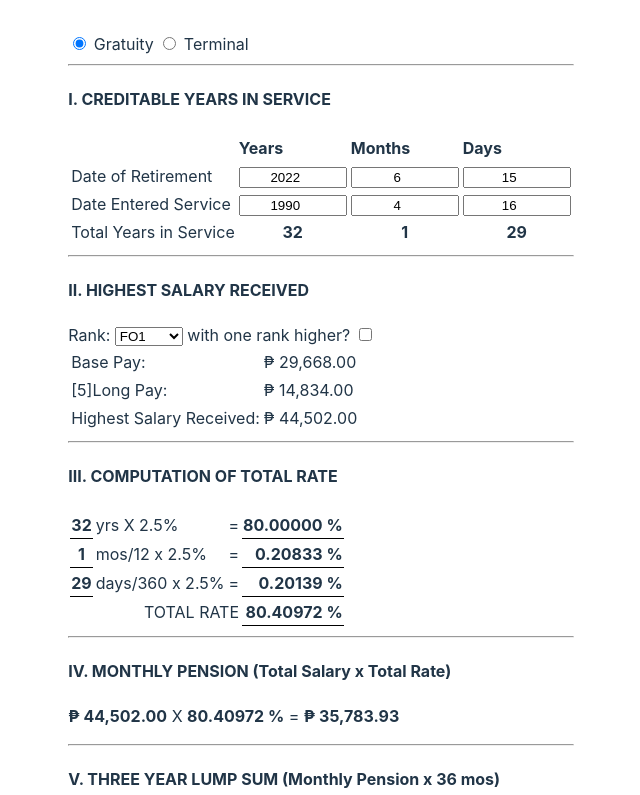
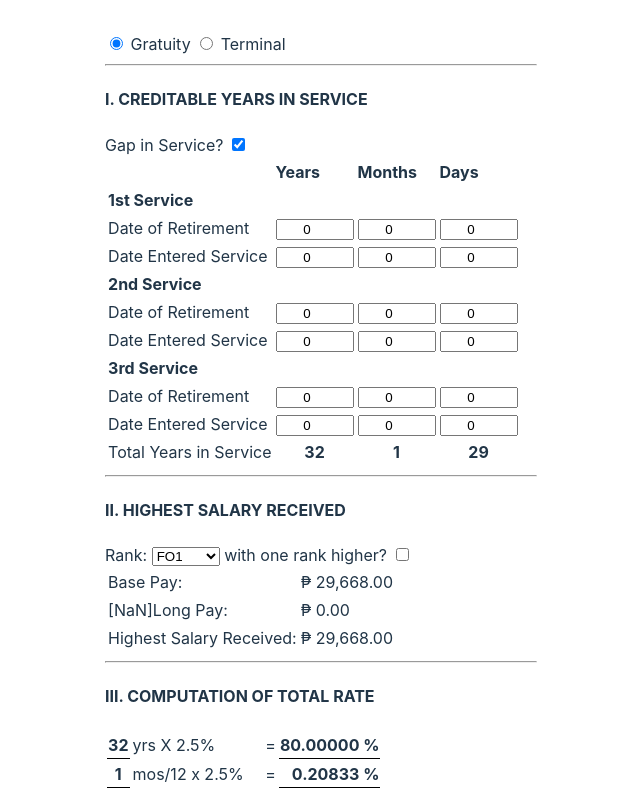
Before and after one commit to RubickTheGrandMagus/ClaimsCalculator, a Svelte app: page / in a window 1280 px wide. Shown: the top 795 px of the page, without its empty margins (319-959 px from the left). Built offline with nearby package versions, Linux system fonts and the light colour scheme.

Commit message:
working on gap in service

```diff
--- a/src/App.svelte
+++ b/src/App.svelte
@@ -1,10 +1,9 @@
 <script>
 	let claimType = "gratuity";
-	let gapInSvc = false;
 
-
+	//Calculate years in service
+		let gapInSvc = true; let gapD = {gap1:{y1:0,m1:0,d1:0,y2:0,m2:0,d2:0},gap2:{y1:0,m1:0,d1:0,y2:0,m2:0,d2:0},gap3:{y1:0,m1:0,d1:0,y2:0,m2:0,d2:0}};
 		let dor = {y:2022,m:6,d:15}; let des = {y:1990,m:4,d:16};
-	//Calculate years in service
 		const yearsInSvc =(a,b)=>{
 			a = new Date(a); b = new Date(b);
 			let d1 = {yr:a.getFullYear(),mos:a.getMonth()+1,days:a.getDate()};
@@ -21,6 +20,20 @@
 
 			return {years:output.y,months:output.m,days:output.d}
 		}
+		const gapInService = a =>{
+			let b,c,d;
+			b = yearsInSvc(`${a.gap1.y1}-${a.gap1.m1}-${a.gap1.d1}`,`${a.gap1.y2}-${a.gap1.m2}-${a.gap1.d2}`);
+			c = yearsInSvc(`${a.gap2.y1}-${a.gap2.m1}-${a.gap2.d1}`,`${a.gap2.y2}-${a.gap2.m2}-${a.gap2.d2}`);
+			d = yearsInSvc(`${a.gap3.y1}-${a.gap3.m1}-${a.gap3.d1}`,`${a.gap3.y2}-${a.gap3.m2}-${a.gap3.d2}`);
+
+			let sum = {y:0,m:{t:0,r:0},d:{t:0,r:0}};
+			sum.d.t = b.days + c.days + d.days; sum.d.r = (sum.d.t>30)? (sum.d.t%30):sum.d.t;
+			sum.m.t = b.months + c.months + d.months + (sum.d.t/30); sum.m.r = (sum.m.t>12)? (sum.m.t%12):sum.m.t;
+			sum.y = b.years + c.months + d.years + (sum.m.t/12);
+
+			return {years:sum.y,months:sum.m,days:sum.d};
+		}
+		$:gapinsvc = gapInService(gapD);
 		$:yrsinsvc = yearsInSvc(`${des.y}-${des.m}-${des.d}`,`${dor.y}-${dor.m}-${dor.d}`);
 	//end of function
 
@@ -49,7 +62,7 @@
 
 			  return {basepay:output.bp.toFixed(2),pagi:output.pagi,longpay:output.lp.toFixed(2),hsr:output.hsr.toFixed(2)}
 		}
-		$:hsr = highestSalaryRcvd(selectedrank,yrsinsvc.years,rankup);
+		$:hsr = highestSalaryRcvd(selectedrank,(gapInSvc)? gapinsvc.years:yrsinsvc.years,rankup);
 	//end of function
 
 	//function for computation of total rate
@@ -88,13 +101,46 @@
 <input type="radio" value="gratuity" bind:group={claimType}> Gratuity
 <input type="radio" value="terminal" bind:group={claimType}> Terminal
 <br/>
-<!--Gap in Service? <input type="checkbox" bind:checked={gapInSvc}> -->
+
 <hr/>
 <h4>I. CREDITABLE YEARS IN SERVICE</h4>
+Gap in Service? <input type="checkbox" bind:checked={gapInSvc}>
 <table>
 	<tr>
 		<th></th><th>Years</th><th>Months</th><th>Days</th>
 	</tr>
+	{#if gapInSvc}
+		<tr>
+			<td style="font-weight:bold;" colspan="4">1st Service</td>
+		</tr>
+		<tr>
+			<td>Date of Retirement</td><td><input class="dateInputs" type="number" bind:value={gapD.gap1.y2}></td><td><input class="dateInputs" type="number" bind:value={gapD.gap1.m2}></td><td><input class="dateInputs" type="number" bind:value={gapD.gap1.d2}></td>
+		</tr>
+		<tr>
+			<td>Date Entered Service</td><td><input class="dateInputs" type="number" bind:value={gapD.gap1.y1}></td><td><input class="dateInputs" type="number" bind:value={gapD.gap1.m1}></td><td><input class="dateInputs" type="number" bind:value={gapD.gap1.d1}></td>
+		</tr>
+		<tr>
+			<td style="font-weight:bold;" colspan="4">2nd Service</td>
+		</tr>
+		<tr>
+			<td>Date of Retirement</td><td><input class="dateInputs" type="number" bind:value={gapD.gap2.y1}></td><td><input class="dateInputs" type="number" bind:value={gapD.gap2.m2}></td><td><input class="dateInputs" type="number" bind:value={gapD.gap2.d2}></td>
+		</tr>
+		<tr>
+			<td>Date Entered Service</td><td><input class="dateInputs" type="number" bind:value={gapD.gap2.y2}></td><td><input class="dateInputs" type="number" bind:value={gapD.gap2.m1}></td><td><input class="dateInputs" type="number" bind:value={gapD.gap2.d1}></td>
+		</tr>
+		<tr>
+			<td style="font-weight:bold;" colspan="4">3rd Service</td>
+		</tr>
+		<tr>
+			<td>Date of Retirement</td><td><input class="dateInputs" type="number" bind:value={gapD.gap3.y1}></td><td><input class="dateInputs" type="number" bind:value={gapD.gap3.m2}></td><td><input class="dateInputs" type="number" bind:value={gapD.gap3.d2}></td>
+		</tr>
+		<tr>
+			<td>Date Entered Service</td><td><input class="dateInputs" type="number" bind:value={gapD.gap3.y2}></td><td><input class="dateInputs" type="number" bind:value={gapD.gap3.m1}></td><td><input class="dateInputs" type="number" bind:value={gapD.gap3.d1}></td>
+		</tr>
+		<tr>
+			<td>Total Years in Service</td><td class="dateInputCell"><b>{yrsinsvc.years}</b></td><td class="dateInputCell"><b>{yrsinsvc.months}</b></td><td class="dateInputCell"><b>{yrsinsvc.days}</b></td>
+		</tr>
+	{:else}
 		<tr>
 			<td>Date of Retirement</td><td><input class="dateInputs" type="number" bind:value={dor.y}></td><td><input class="dateInputs" type="number" bind:value={dor.m}></td><td><input class="dateInputs" type="number" bind:value={dor.d}></td>
 		</tr>
@@ -104,6 +150,7 @@
 		<tr>
 			<td>Total Years in Service</td><td class="dateInputCell"><b>{yrsinsvc.years}</b></td><td class="dateInputCell"><b>{yrsinsvc.months}</b></td><td class="dateInputCell"><b>{yrsinsvc.days}</b></td>
 		</tr>
+	{/if}
 </table>
 <hr>
 
@@ -193,7 +240,7 @@ with one rank higher? <input type="checkbox" bind:checked={rankup}/> <br/>
 {/if}
 <style>
 	.dateInputs{
-		width:100px;
+		width:70px;
 		text-align:center;
 	}
 	.dateInputCell{
```
Lines whose indentation alone changed are shown as unchanged.
